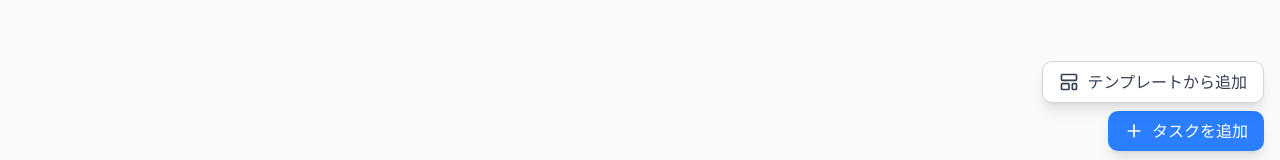
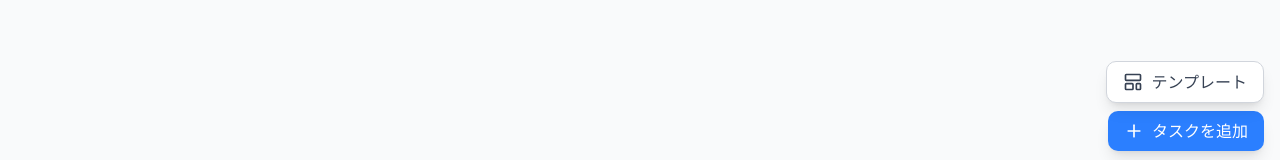
Before and after one commit to makkenno/ittasu, a React (Vite) app: page / in a window 1280 px wide. Shown: the part 601-761 px from the top of the page. Built offline with nearby package versions, Linux system fonts and the light colour scheme.

Commit message:
style: shorten "テンプレートから追加" to "テンプレート" in the template button and dialog title.

```diff
--- a/src/components/molecules/graph/template-dialog.tsx
+++ b/src/components/molecules/graph/template-dialog.tsx
@@ -22,7 +22,7 @@ export function TemplateDialog({
           <div className="flex items-center gap-2">
             <LayoutTemplate className="w-5 h-5 text-blue-500" />
             <h2 className="text-xl font-bold text-gray-800">
-              テンプレートから追加
+              テンプレート
             </h2>
           </div>
           <button
--- a/src/components/organisms/graph-area.tsx
+++ b/src/components/organisms/graph-area.tsx
@@ -321,10 +321,10 @@ export function GraphArea({
         type="button"
         onClick={() => setIsTemplateDialogOpen(true)}
         className="absolute bottom-28 sm:bottom-24 right-4 flex items-center gap-2 p-3 sm:px-4 sm:py-2 bg-white border border-gray-300 text-gray-700 rounded-full sm:rounded-lg shadow-lg hover:bg-gray-50 transition-colors pb-[calc(0.75rem+env(safe-area-inset-bottom))] sm:pb-[calc(0.5rem+env(safe-area-inset-bottom))]"
-        title="テンプレートから追加"
+        title="テンプレート"
       >
         <LayoutTemplate className="w-6 h-6 sm:w-5 sm:h-5" />
-        <span className="font-medium hidden sm:inline">テンプレートから追加</span>
+        <span className="font-medium hidden sm:inline">テンプレート</span>
       </button>
     </div>
   );
```
